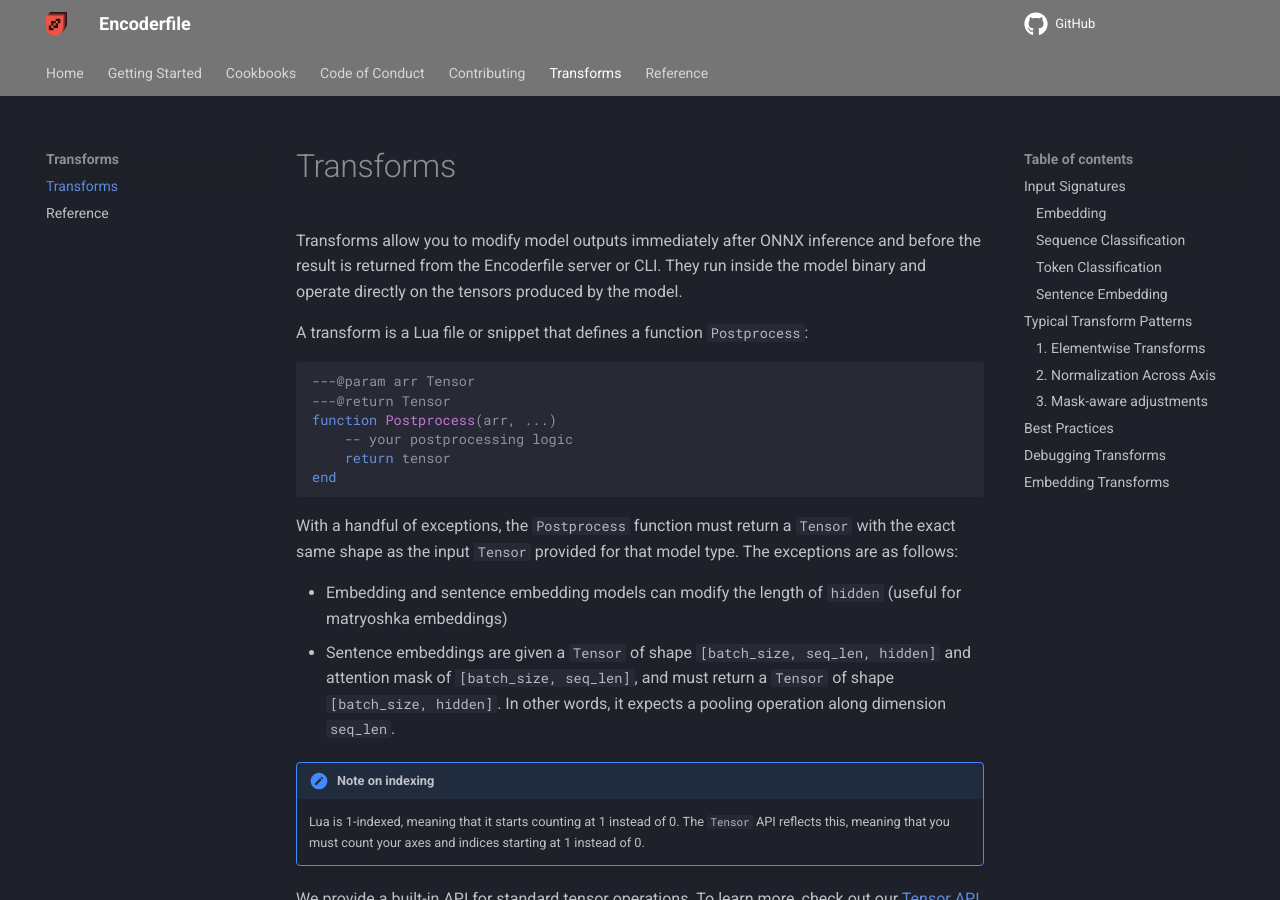
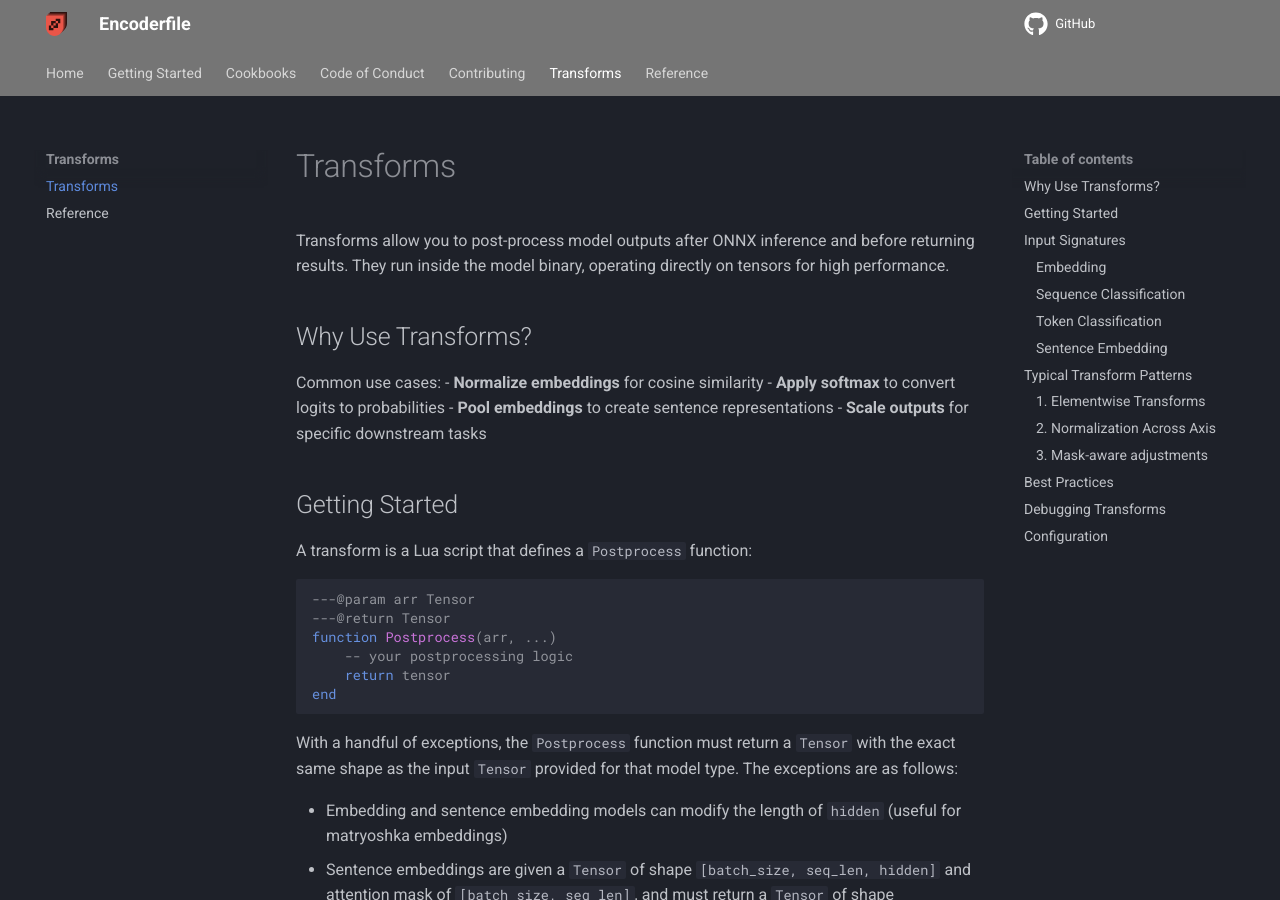
Before and after one commit to mozilla-ai/encoderfile, an MkDocs documentation site: the page built from docs/transforms/index.md, in a window 1280 px wide and 900 px high. Built offline with MkDocs 1.6.1 and Material for MkDocs 9.7.7, drawn with Linux system fonts in a browser that asks for light colours; comment, search, counter and statistics services are not loaded; the version menu is left out; some of the changed text lies outside the part shown.

Commit message:
Update index.md

````diff
--- a/docs/transforms/index.md
+++ b/docs/transforms/index.md
@@ -1,8 +1,18 @@
 # Transforms
 
-Transforms allow you to modify model outputs immediately after ONNX inference and before the result is returned from the Encoderfile server or CLI. They run inside the model binary and operate directly on the tensors produced by the model.
+Transforms allow you to post-process model outputs after ONNX inference and before returning results. They run inside the model binary, operating directly on tensors for high performance.
 
-A transform is a Lua file or snippet that defines a function `Postprocess`:
+## Why Use Transforms?
+
+Common use cases:
+- **Normalize embeddings** for cosine similarity
+- **Apply softmax** to convert logits to probabilities
+- **Pool embeddings** to create sentence representations
+- **Scale outputs** for specific downstream tasks
+
+## Getting Started
+
+A transform is a Lua script that defines a `Postprocess` function:
 
 ```lua
 ---@param arr Tensor
@@ -162,8 +172,9 @@
 - shape mismatch
     → you modified rank or dimensions
 
-## Embedding Transforms
-Transforms are embedded at build time. They can either be passed as a path in the config.yml:
+## Configuration
+
+Transforms are embedded at build time. You can specify them in your config.yml either as a file path or inline.
 
 ```yml
 transform:
````
